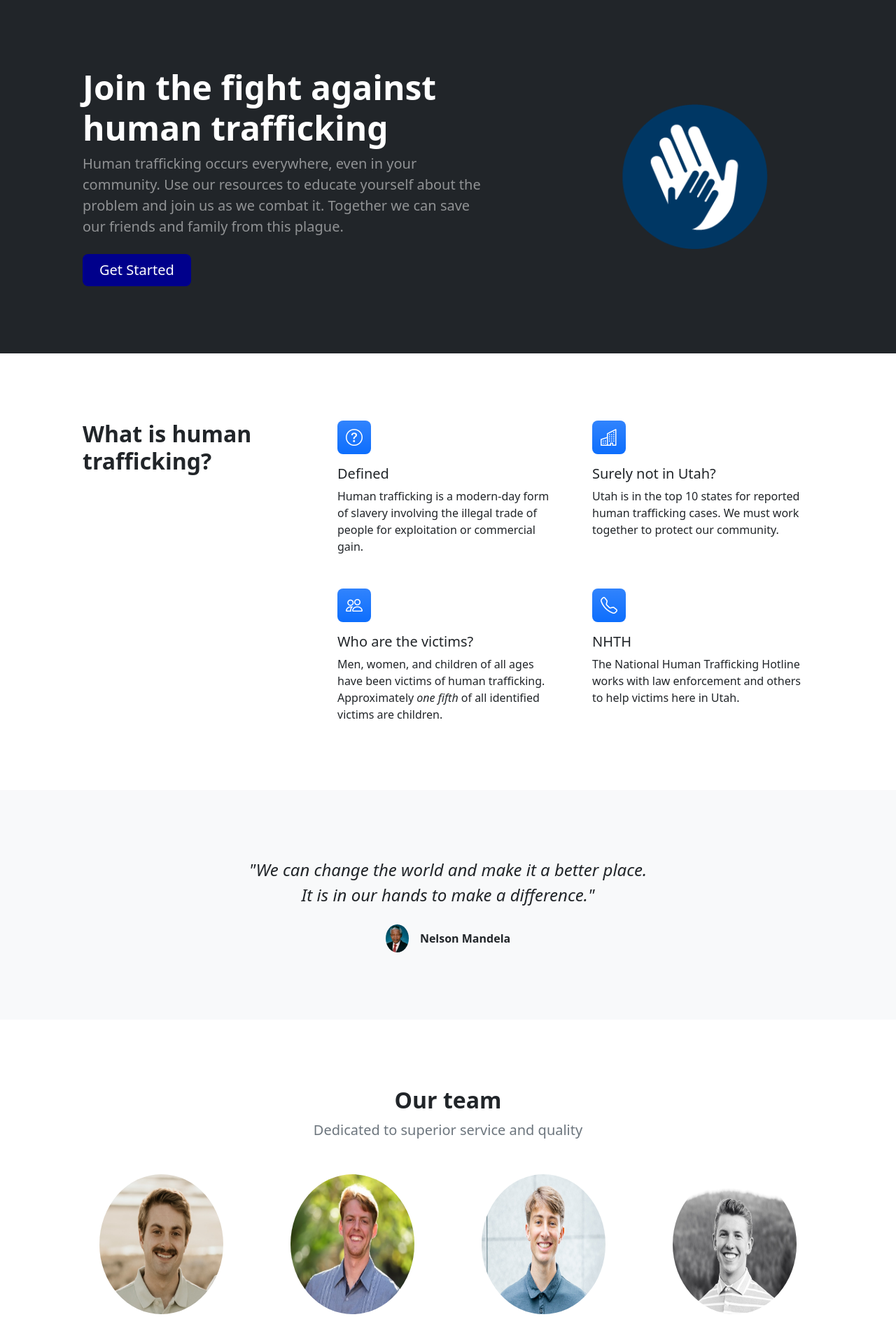
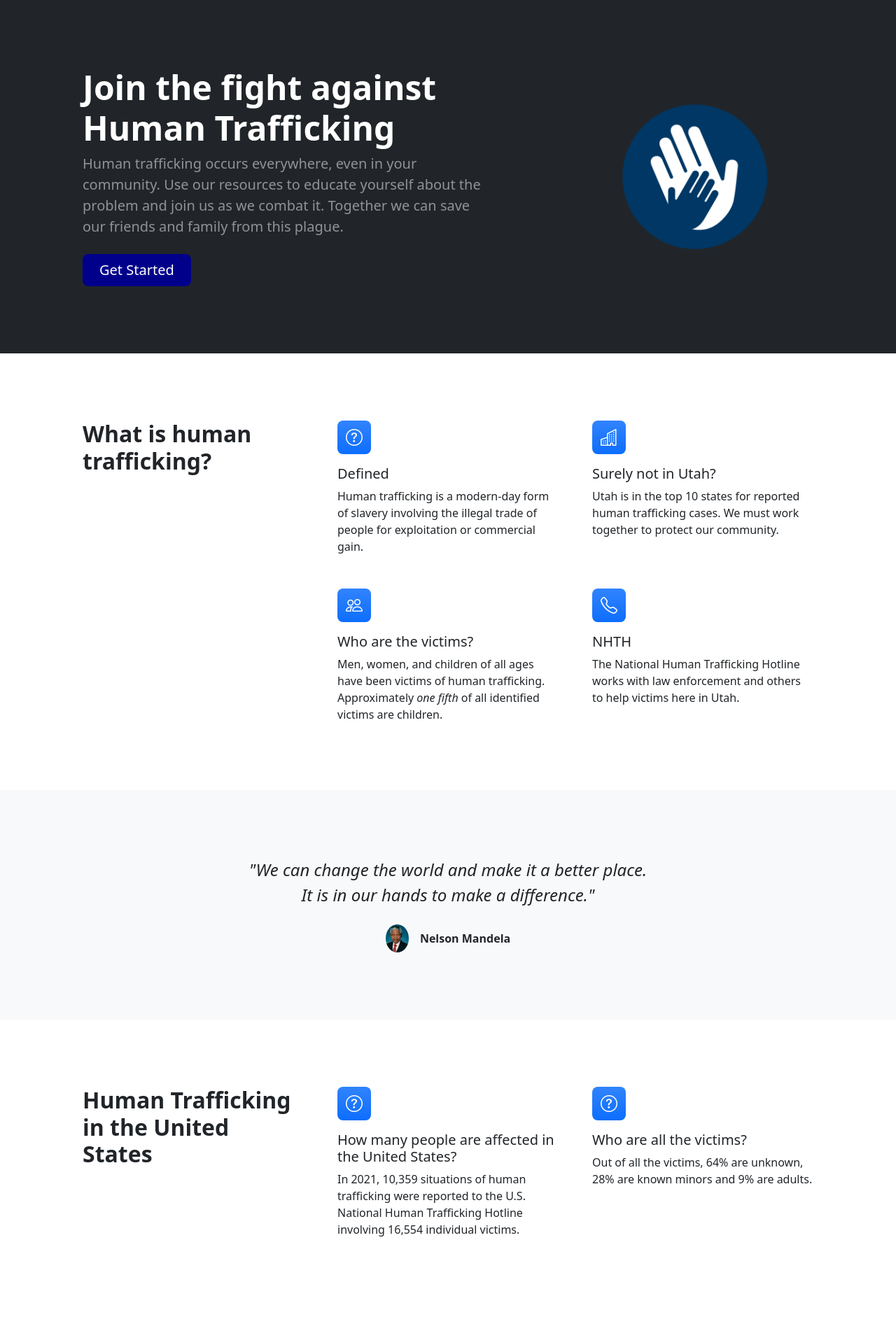
Before and after one commit to afank14/missingpersons, a Django app: page / in a window 1280 px wide. Shown: the part 58-1940 px from the top of the page at 70% size. Run offline with Django 4.2, Linux system fonts and the light colour scheme; some libraries are stand-ins or nearby versions.

Commit message:
Co-authored-by: nohaskett <nohaskett@users.noreply.github.com> Co-authored-by: MarcusMoG <MarcusMoG@users.noreply.github.com> Co-authored-by: ryantetro <ryantetro@users.noreply.github.com>

```diff
--- a/templates/mdata/index.html
+++ b/templates/mdata/index.html
@@ -7,7 +7,7 @@
                     <div class="row gx-5 align-items-center justify-content-center">
                         <div class="col-lg-8 col-xl-7 col-xxl-6">
                             <div class="my-5 text-center text-xl-start">
-                                <h1 class="display-5 fw-bolder text-white mb-2" style="text-align: left;">Join the fight against human trafficking</h1>
+                                <h1 class="display-5 fw-bolder text-white mb-2" style="text-align: left;">Join the fight against Human Trafficking</h1>
                                 <p class="lead fw-normal text-white-50 mb-4">Human trafficking occurs everywhere, even in your community. Use our resources to educate yourself about the problem and join us as we combat it. Together we can save our friends and family from this plague.</p>
                                 <div class="d-grid gap-3 d-sm-flex justify-content-sm-center justify-content-xl-start">
                                     <a class="btn btn-primary btn-lg px-4 me-sm-3" style="background-color: darkblue; border: darkblue;" href="#introduction">Get Started</a>
@@ -60,7 +60,7 @@
                             <div class="text-center">
                                 <div class="fs-4 mb-4 fst-italic">"We can change the world and make it a better place. It is in our hands to make a difference."</div>
                                 <div class="d-flex align-items-center justify-content-center">
-                                    <img class="rounded-circle me-3" style="height: 40px;" src="{% static 'img/mandela.jpg' %}" alt="Lil' Mandela Face" />
+                                    <img class="rounded-circle me-3" style="height: 40px;" src="{% static 'img/mandela.jpg' %}" alt="Nelson Mandela" />
                                     <div class="fw-bold">
                                         Nelson Mandela
                                     </div>
@@ -70,12 +70,35 @@
                     </div>
                 </div>
             </div>
+
+<!--Facts about Human Trafficking-->
+<section class="py-5" id="introduction">
+    <div class="container px-5 my-5">
+        <div class="row gx-5">
+            <div class="col-lg-4 mb-5 mb-lg-0"><h2 class="fw-bolder mb-0">Human Trafficking in the United States</h2></div>
+            <div class="col-lg-8">
+                <div class="row gx-5 row-cols-1 row-cols-md-2">
+                    <div class="col mb-5 h-100">
+                        <div class="feature bg-primary bg-gradient text-white rounded-3 mb-3"><i class="bi bi-question-circle"></i></div>
+                        <h2 class="h5">How many people are affected in the United States?</h2>
+                        <p class="mb-0">In 2021, 10,359 situations of human trafficking were reported to the U.S. National Human Trafficking Hotline involving 16,554 individual victims.</p>
+                    </div>
+                    <div class="col mb-5 h-100">
+                        <div class="feature bg-primary bg-gradient text-white rounded-3 mb-3"><i class="bi bi-question-circle"></i></div>
+                        <h2 class="h5">Who are all the victims?</h2>
+                        <p class="mb-0">Out of all the victims, 64% are unknown, 28% are known minors and 9% are adults.</p>
+                    </div>
+                </div>
+            </div>
+        </div>
+    </div>
+</section>
  <!-- Team members section-->
- <section class="py-5">
+    <section class="py-5 bg-light">
         <div class="container px-5 my-5">
             <div class="text-center">
                 <h2 class="fw-bolder">Our team</h2>
-            <p class="lead fw-normal text-muted mb-5">Dedicated to superior service and quality</p>
+                <p class="lead fw-normal text-muted mb-5">Dedicated to combat trafficking in our community</p>
             </div>
             <div class="row gx-5 row-cols-1 row-cols-sm-2 row-cols-xl-4 justify-content-center">
                 <div class="col mb-5 mb-5 mb-xl-0">
```
Lines whose indentation alone changed are shown as unchanged.
